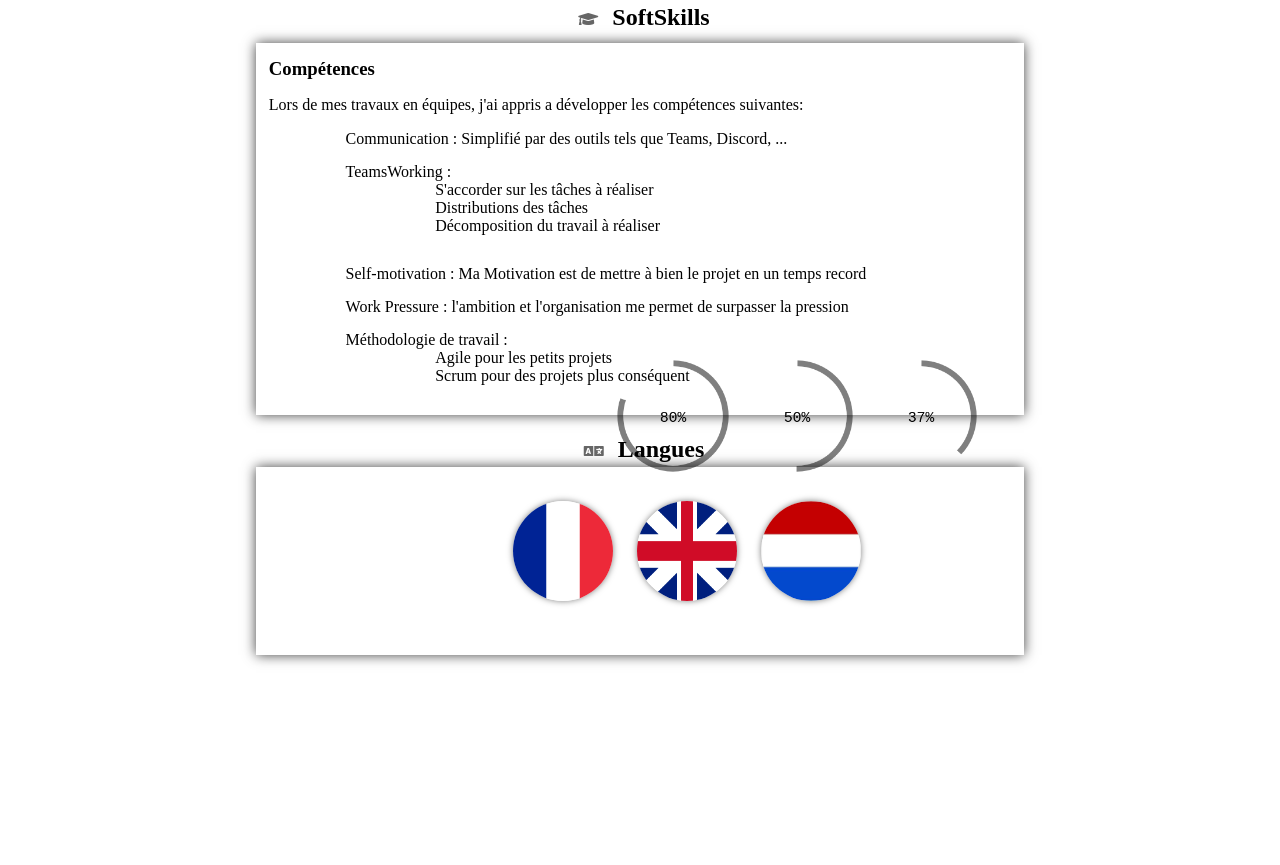
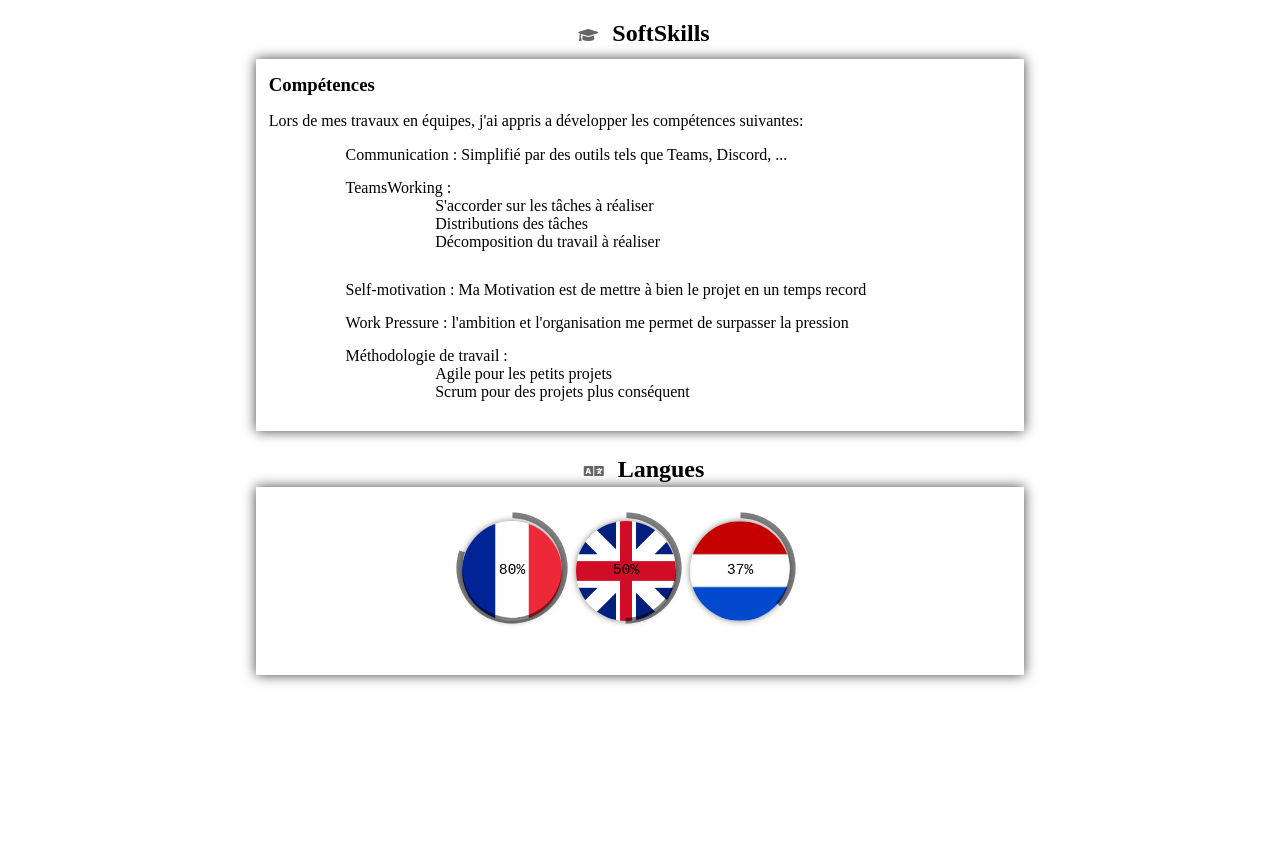
Before and after one commit to SH4RKNANDO/ProjetWeb, a plain HTML site: page index.html in a window 1280 px wide. Shown: the part 1597-2462 px from the top of the page. Drawn offline with Linux system fonts and the light colour scheme; some packages are replaced by stand-ins of ours.

Commit message:
Languages Responsive

```diff
--- a/Ressources/css/responsive.css
+++ b/Ressources/css/responsive.css
@@ -8,6 +8,8 @@
 * https://www.hobo-web.co.uk/best-screen-size/
 *
 **********************************************/
+
+/* Max Width */
 
 @media screen and (max-width: 1300px) {
     .mySlides { padding-left: 7vw; margin-left: 2vw; }
@@ -142,10 +144,6 @@
     .counter { margin-top: -60px; }
 }
 
-@media screen and (min-height: 400px) {
-    #NextBtn i { margin-top: 3vh; }
-}
-
 @media screen and (max-width: 440px) {
     .mySlides { width: 280px; font-size: 1vh; }
     .play-btn, .pause-btn { top: 40vh; }
@@ -199,10 +197,16 @@
     .mySlides { margin-left: 50px; }
 }
 
+/* Max Height */
 @media screen and (max-height: 770px) {
     #HardSkillsContent h4 { margin-top: 10px; margin-bottom: 10px; }
     .dot { height: 10px; width: 10px; }
     .play-btn, .pause-btn { top: 54vh; }
+}
+
+@media screen and (max-height: 768px) {
+    #LanguageContent div { width: 80px; height: 80px; }
+    .counter { width: 92px; height: 92px; margin-top: -83px; }
 }
 
 @media screen and (max-height: 550px) {
@@ -218,7 +222,9 @@
         border-bottom: 6px solid transparent;
         border-left: 11px solid #fff;
     }
-
+    #LanguageContent div { width: 50px; height: 50px; }
+    .counter { width: 58px; height: 58px; margin-top: -52px; }
+    #LanguageContent div { margin-top: 18px; }
 }
 
 @media screen and (max-height: 480px){
@@ -231,19 +237,26 @@
     #HardSkillsContent h4 { margin-top: 2px; margin-bottom: 2px; }
 }
 
+@media screen and (max-height: 400px) {
+    #LanguageContent div { width: 25px; height: 25px; }
+    .counter { width: 28px; height: 28px; margin-top: -27px; }
+    #LanguageContent div { margin-top: 8px; }
+}
 @media screen and (max-height: 344px){
     .slideshow-container { height: 240px; }
 }
 
-
+/* Btn Display None */
 @media screen and (max-width: 600px) {
     .play-btn, .pause-btn { display: none; }
 }
-
 @media screen and (max-height: 780px) {
     .play-btn, .pause-btn { display: none; }
 }
 
+@media screen and (min-height: 400px) {
+    #NextBtn i { margin-top: 3vh; }
+}
 
 /* ########### < DESKTOP SIZE > ############## */
 /* 1920px / 1080px */
--- a/Ressources/css/stylesheet.css
+++ b/Ressources/css/stylesheet.css
@@ -93,6 +93,7 @@ a, i { cursor: pointer; }
 #SideBarClose { position: fixed; top: 30vh; }
 #sideBarClose .openbtn:hover { background-color: #444; }
 #SideBarClose .fa-file-pdf { padding: 1vh; font-size: 2vh; margin-left: 3px; }
+#SideBarClose ul li { display: block; }
 
 /* ######################## < SideBar Open > ######################### */
 
@@ -460,28 +461,32 @@ a, i { cursor: pointer; }
 
 
 /* ######################## <  SoftSkills Content > ######################### */
-#SoftSkillsContent { height: 50vh; margin-bottom: 4vh; }
+#SoftSkillsContent { height: 100vh; margin-bottom: 4vh; }
 #SoftSkillsContent ul { background-color: transparent; margin-left: 7vw; padding-bottom: 15px; }
 #SoftSkillsContent ul li { display: block; margin-top: 15px; }
 #SoftSkillsContent ul li ul li {  margin-top: 0;  }
-#SoftSkillsContent div { margin-left: 20vw; width: 60vw; min-width: 225px; }
+#SoftSkillsContent div { font-size: 2vh; margin-left: 20vw; width: 60vw; min-width: 225px; }
 #SoftSkillsContainer { margin-top: 1vh; }
 #SoftSkillsContent h3 { padding-top: 15px; }
 #SoftSkillsContent p, #SoftSkillsContent h3 { padding-left: 1vw; }
+#SoftSkillsContent h2 { font-size: 3vh; margin-top: 2vh; }
 
 /* #################### < LanguagesContent > #################### */
-#LanguageContainer { margin-bottom: 22vh; height: 220px; margin-left: 20vw; width: 60vw; min-width: 225px; }
-#LanguageContainer h2 {
+#LanguageContainer { margin-top: 3vh; margin-bottom: 22vh; height: 220px; margin-left: 20vw; width: 60vw; min-width: 225px; }
+#LanguageContainer div { margin-left: 0; }
+#LanguageContent { padding-left: 20vw; }
 
-}
 #LanguageContent div {
     display: inline-block;
     margin-top: 30px;
     margin-right: 10px;
     margin-left: inherit;
+    width: 100px;
+    height: 100px;
+    min-width: unset;
 }
 
-#circle_fr { padding-left: 24vw; padding-top: 3vh; }
+#circle_fr { padding-top: 3vh; }
 
 .counter {
     position: absolute;
@@ -489,7 +494,7 @@ a, i { cursor: pointer; }
     z-index: 9;
     width: 117px;
     height: 117px;
-    margin-top: -105px;
+    margin-top: -107px;
 }
 
 .circle1 {
```
Also changed, not shown: index.html (+1 -1 lines).
